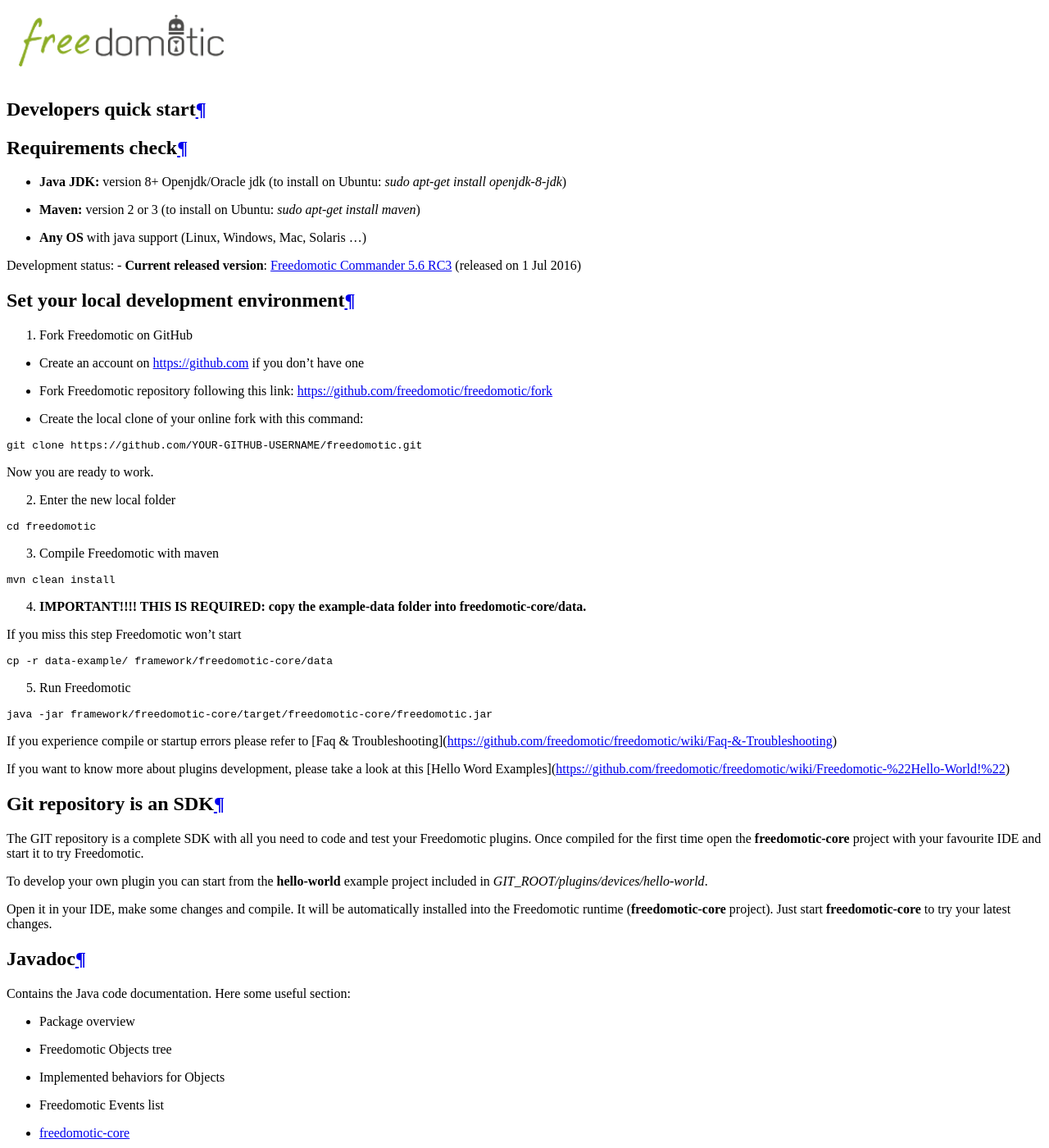
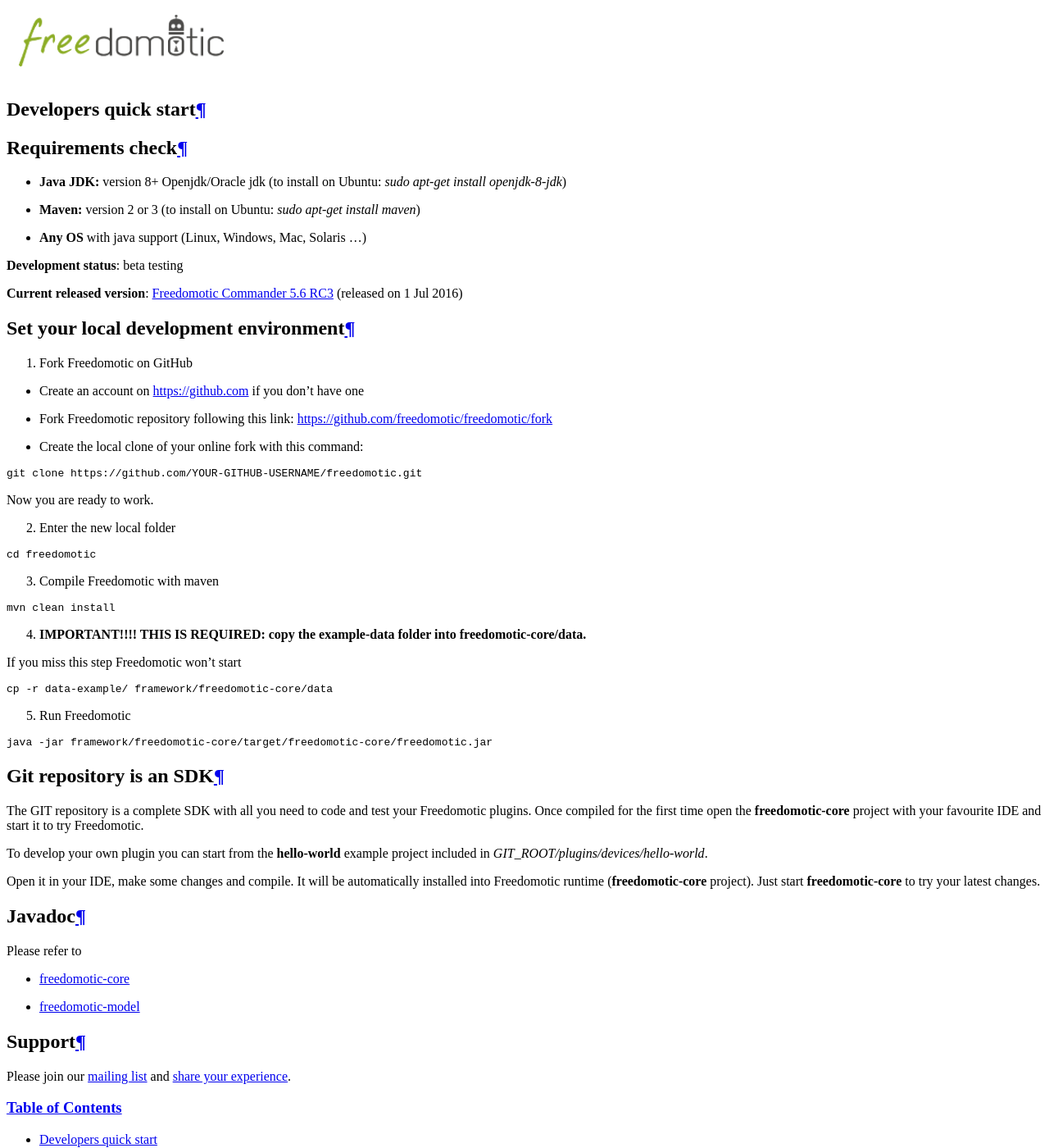
Before and after one commit to freedomotic/fd-developer-manual, a Sphinx documentation site: the page built from docs/source/getting-started/development-environment.rst, in a window 1280 px wide and 1400 px high. Shown: the whole window at 82% size. Built offline with Sphinx 7.4.7, drawn with Linux system fonts in a browser that asks for light colours; pages that are not in the unit, such as notebooks, are missing from menus; comment, search, counter and statistics services are not loaded.

Commit message:
removed old files

```diff
--- a/docs/source/getting-started/development-environment.rst
+++ b/docs/source/getting-started/development-environment.rst
@@ -10,8 +10,9 @@
 - **Maven:** version 2 or 3 (to install on Ubuntu: *sudo apt-get install maven*)
 - **Any OS** with java support (Linux, Windows, Mac, Solaris ...)
 
-Development status:
-- **Current released version**:
+**Development status**: beta testing
+
+**Current released version**:
 `Freedomotic Commander 5.6 RC3 <https://sourceforge.net/projects/freedomotic/files/freedomotic-commander-5.6.0-rc3.zip/download>`_
 (released on 1 Jul 2016)
 
@@ -57,10 +58,6 @@
     java -jar framework/freedomotic-core/target/freedomotic-core/freedomotic.jar
 
 
-If you experience compile or startup errors please refer to [Faq & Troubleshooting](https://github.com/freedomotic/freedomotic/wiki/Faq-&-Troubleshooting)
-
-If you want to know more about plugins development, please take a look at this [Hello Word Examples](https://github.com/freedomotic/freedomotic/wiki/Freedomotic-%22Hello-World!%22)
-
 Git repository is an SDK
 ------------------------
 
@@ -68,20 +65,16 @@
 
 To develop your own plugin you can start from the **hello-world** example project included in *GIT_ROOT/plugins/devices/hello-world*.
 
-Open it in your IDE, make some changes and compile. It will be automatically installed into the Freedomotic runtime (**freedomotic-core** project). Just start **freedomotic-core** to try your latest changes.
+Open it in your IDE, make some changes and compile. It will be automatically installed into Freedomotic runtime (**freedomotic-core** project). Just start **freedomotic-core** to try your latest changes.
 
 Javadoc
 --------
-Contains the Java code documentation. Here some useful section:
+Please refer to
 
-* Package overview
-* Freedomotic Objects tree
-* Implemented behaviors for Objects
-* Freedomotic Events list
 * `freedomotic-core <https://freedomotic.github.io/javadoc/freedomotic-core/>`_
 * `freedomotic-model <https://freedomotic.github.io/javadoc/freedomotic-model/>`_
 
 Support
 -------
 
-Please join our `mailing list <https://groups.google.com/forum/#!forum/freedom-domotics>`_ and `share your experience <https://goo.gl/Iq8C6e>`_
+Please join our `mailing list <https://groups.google.com/forum/#!forum/freedom-domotics>`_ and `share your experience <https://goo.gl/Iq8C6e>`_.
```
Also changed, not shown: docs/source/Freedomotic-APIs.md (deleted, +0 -24 lines), docs/source/Resources.md (deleted, +0 -33 lines), docs/source/plugins/internationalization.rst (+20 -7 lines).
